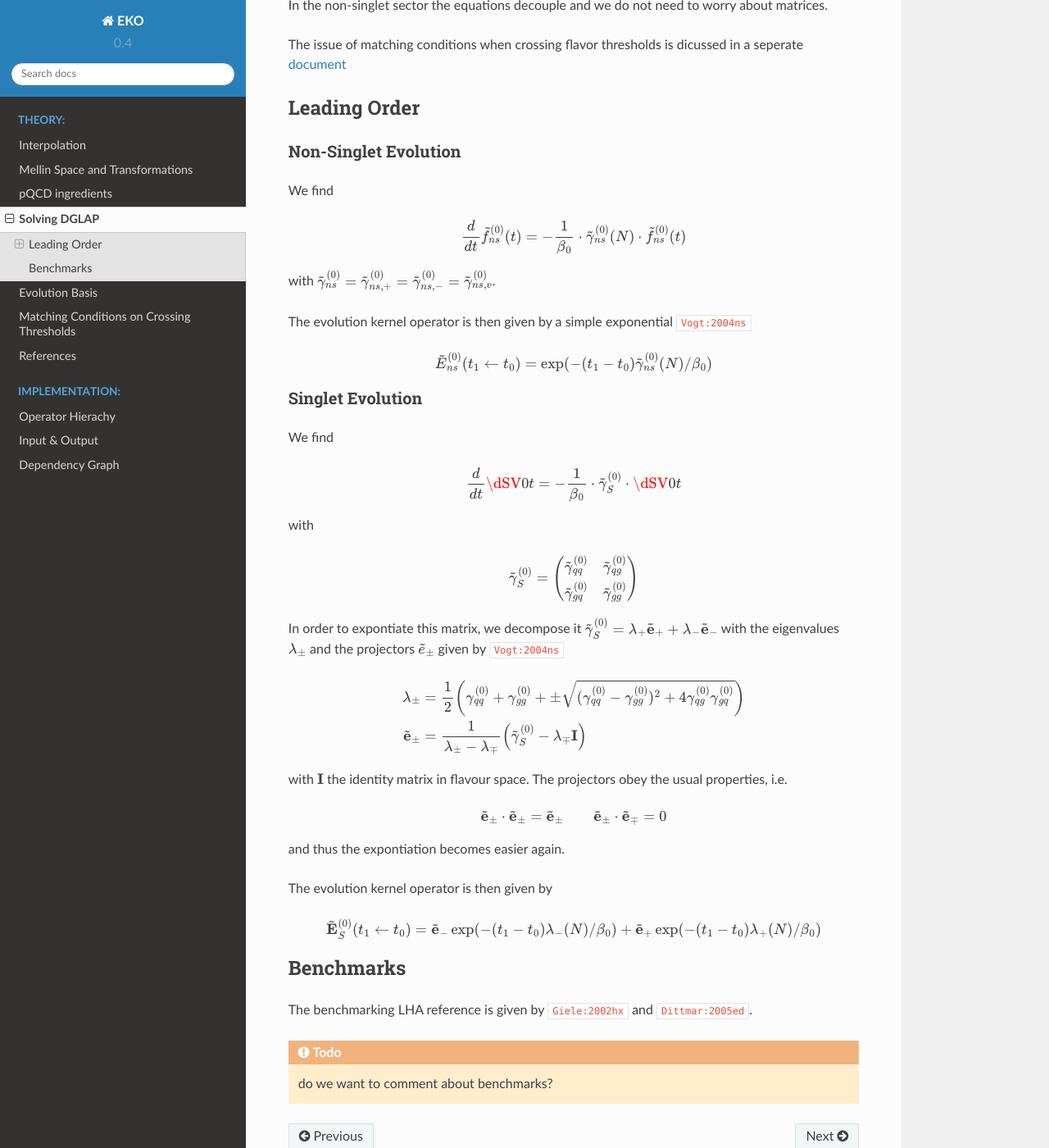
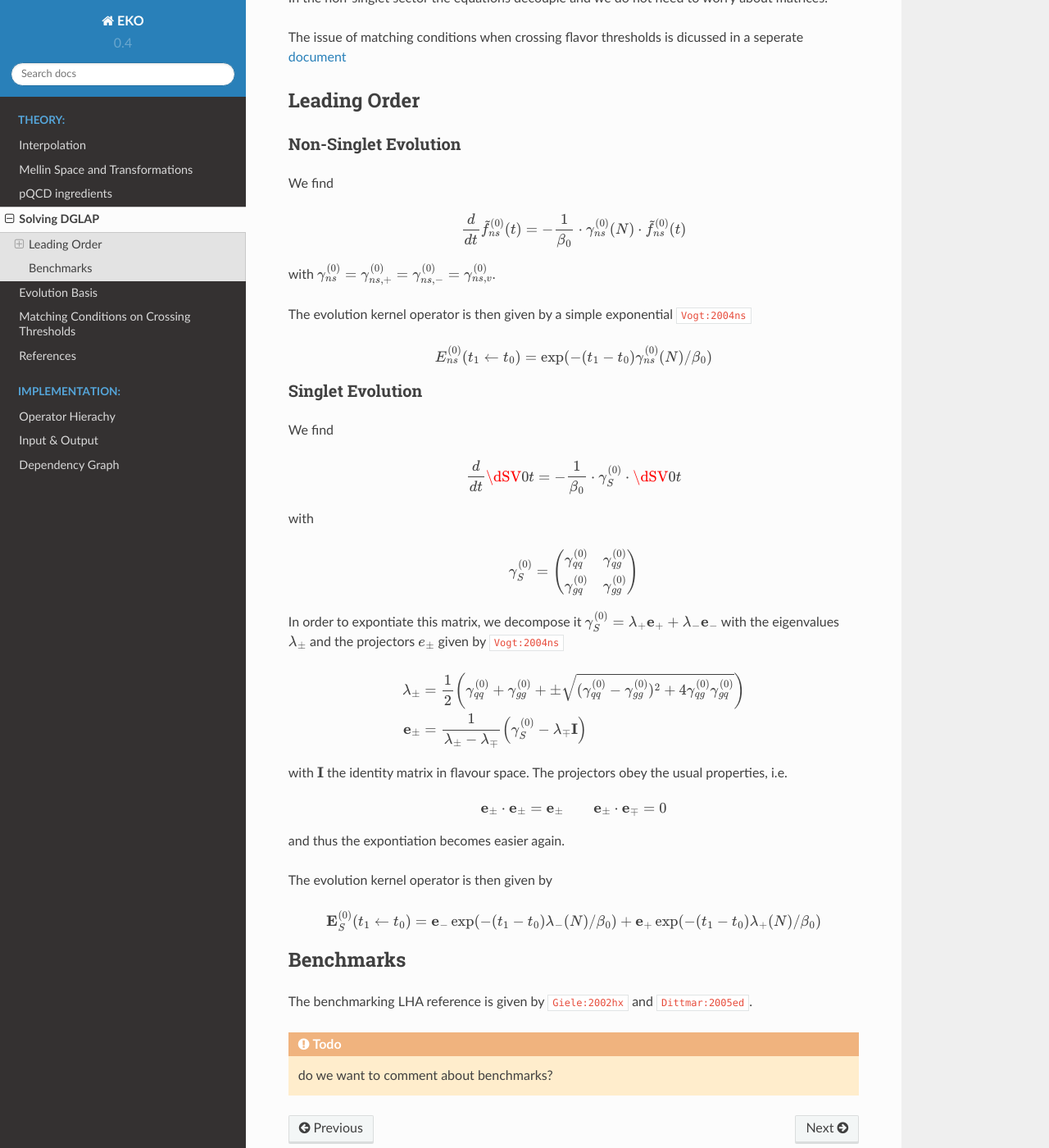
Before and after one commit to NNPDF/eko, a Sphinx documentation site: the page built from doc/source/Theory/DGLAP.txt, in a window 1280 px wide and 1400 px high, scrolled down 1003 px. Shown: the whole window at 82% size. Built offline with Sphinx 7.4.7 and the Read the Docs theme 2.0.0, drawn with Linux system fonts in a browser that asks for light colours; pages that are not in the unit, such as notebooks, are missing from menus; cross-references to code outside the pages are shown as plain code; some of the changed text lies outside the part shown.

Commit message:
Update doc

```diff
--- a/doc/source/Code/Dependency.txt
+++ b/doc/source/Code/Dependency.txt
@@ -1,7 +1,9 @@
 Dependency Graph
 ================
 
+.. generating command: pydeps ../../../src/eko
 .. image:: /img/eko.svg
-  :width: 600
   :align: center
   :alt: dependency graph
+
+Generated using `pydeps <https://pydeps.readthedocs.io/en/latest/>`_.
--- a/doc/source/Theory/DGLAP.txt
+++ b/doc/source/Theory/DGLAP.txt
@@ -11,9 +11,9 @@ with :math:`\mathbf P` the Altarelli-Parisi splitting functions (see :doc:`pQCD`
 In :doc:`Mellin space <Mellin>` the DGLAP equations are just differential equations:
 
 .. math::
-    \frac{d}{d\ln(\mu_F^2)} \tilde{\mathbf{f}}(N,\mu_F^2) = -\tilde \gamma(N) \cdot \tilde{\mathbf{f}}(N,\mu_F^2)
+    \frac{d}{d\ln(\mu_F^2)} \tilde{\mathbf{f}}(N,\mu_F^2) = -\gamma(N) \cdot \tilde{\mathbf{f}}(N,\mu_F^2)
 
-(Note the additional minus in the definition for :math:`\tilde \gamma`).
+(Note the additional minus in the definition for :math:`\gamma`).
 
 We change the evolution variable to :math:`t(\mu_F^2) = \ln(1/a_s(\mu_F^2))`
 and then the differential equations to solve are given by
@@ -21,7 +21,7 @@ and then the differential equations to solve are given by
 .. math::
     \frac{d}{dt} \tilde{\mathbf{f}}(N,t)
         = \frac{d\ln(\mu_F^2)}{dt} \cdot \frac{d \tilde{\mathbf{f}}(N,\mu_F^2)}{d\ln(\mu_F^2)}
-        = \frac{a_s(\mu_F^2)}{\beta(a_s(\mu_F^2))} \cdot \tilde \gamma(N) \cdot \tilde{\mathbf{f}}(N,t)
+        = \frac{a_s(\mu_F^2)}{\beta(a_s(\mu_F^2))} \cdot \gamma(N) \cdot \tilde{\mathbf{f}}(N,t)
 
 This transformation makes the equations explicitly independent of the :doc:`running coupling <pQCD>` at LO.
 
@@ -29,13 +29,13 @@ The solution can be written in terms of an evolution kernel operator :math:`\mat
 :class:`~eko.evolution_operator.PhysicalOperator`)
 
 .. math::
-    \tilde{\mathbf{f}}(N,t_1) = \tilde{\mathbf{E}}(t_1 \leftarrow t_0) \cdot \tilde{\mathbf{f}}(N,t_0)
+    \tilde{\mathbf{f}}(N,t_1) = {\mathbf{E}}(t_1 \leftarrow t_0) \cdot \tilde{\mathbf{f}}(N,t_0)
 
 Using :doc:`Interpolation <Interpolation>` on both the inital and final PDF, we can then discretize the
 evolution kernel operator and define :math:`\hat{\mathbf{E}}` by
 
 .. math::
-    \hat{\mathbf{E}}_{k,j}(t_1\leftarrow t_0) = \mathcal{M}^{-1}\left[\tilde{\mathbf{E}}(t_1 \leftarrow t_0)\tilde p_j(N)\right](x_k)
+    \hat{\mathbf{E}}_{k,j}(t_1\leftarrow t_0) = \mathcal{M}^{-1}\left[{\mathbf{E}}(t_1 \leftarrow t_0)\tilde p_j(N)\right](x_k)
 
 Now, we can write the solution to DGLAP in a true matrix operator scheme and find
 
@@ -55,14 +55,14 @@ Non-Singlet Evolution
 We find
 
 .. math::
-    \frac{d}{dt} \tilde f_{ns}^{(0)}(t) = -\frac{1}{\beta_0} \cdot \tilde \gamma_{ns}^{(0)}(N) \cdot \tilde f_{ns}^{(0)}(t)
+    \frac{d}{dt} \tilde f_{ns}^{(0)}(t) = -\frac{1}{\beta_0} \cdot \gamma_{ns}^{(0)}(N) \cdot \tilde f_{ns}^{(0)}(t)
 
-with :math:`\tilde \gamma_{ns}^{(0)} = \tilde\gamma_{ns,+}^{(0)} = \tilde\gamma_{ns,-}^{(0)} = \tilde\gamma_{ns,v}^{(0)}`.
+with :math:`\gamma_{ns}^{(0)} = \gamma_{ns,+}^{(0)} = \gamma_{ns,-}^{(0)} = \gamma_{ns,v}^{(0)}`.
 
 The evolution kernel operator is then given by a simple exponential :cite:`Vogt:2004ns`
 
 .. math::
-    \tilde E^{(0)}_{ns}(t_1\leftarrow t_0) = \exp(-(t_1-t_0) \tilde \gamma_{ns}^{(0)}(N)/\beta_0 )
+    E^{(0)}_{ns}(t_1\leftarrow t_0) = \exp(-(t_1-t_0) \gamma_{ns}^{(0)}(N)/\beta_0 )
 
 Singlet Evolution
 ^^^^^^^^^^^^^^^^^
@@ -70,36 +70,36 @@ Singlet Evolution
 We find
 
 .. math::
-    \frac{d}{dt} \dSV{0}{t} = -\frac{1}{\beta_0} \cdot \tilde{\gamma}_S^{(0)} \cdot \dSV{0}{t}
+    \frac{d}{dt} \dSV{0}{t} = -\frac{1}{\beta_0} \cdot \gamma_S^{(0)} \cdot \dSV{0}{t}
 
 with
 
 .. math ::
-    \tilde{\gamma}_S^{(0)} = \begin{pmatrix}
-                                \tilde \gamma_{qq}^{(0)} & \tilde \gamma_{qg}^{(0)}\\
-                                \tilde \gamma_{gq}^{(0)} & \tilde \gamma_{gg}^{(0)}
+    \gamma_S^{(0)} = \begin{pmatrix}
+                                \gamma_{qq}^{(0)} & \gamma_{qg}^{(0)}\\
+                                \gamma_{gq}^{(0)} & \gamma_{gg}^{(0)}
                             \end{pmatrix}
 
 In order to expontiate this matrix, we decompose it
-:math:`\tilde \gamma_S^{(0)} = \lambda_+ \tilde {\bf e}_+ + \lambda_- \tilde {\bf e}_-` with
-the eigenvalues :math:`\lambda_{\pm}` and the projectors :math:`\tilde e_{\pm}` given by :cite:`Vogt:2004ns`
+:math:`\gamma_S^{(0)} = \lambda_+ {\bf e}_+ + \lambda_- {\bf e}_-` with
+the eigenvalues :math:`\lambda_{\pm}` and the projectors :math:`e_{\pm}` given by :cite:`Vogt:2004ns`
 
 .. math::
     \lambda_{\pm} &= \frac 1 2 \left( \gamma_{qq}^{(0)} + \gamma_{gg}^{(0)} + \pm \sqrt{(\gamma_{qq}^{(0)}-\gamma_{gg}^{(0)})^2 + 4\gamma_{qg}^{(0)}\gamma_{gq}^{(0)}} \right)\\
-    \tilde {\bf e}_{\pm} &= \frac{1}{\lambda_{\pm} - \lambda_{\mp}} \left( \tilde \gamma_S^{(0)}  - \lambda_{\mp} \mathbf I \right)
+    {\bf e}_{\pm} &= \frac{1}{\lambda_{\pm} - \lambda_{\mp}} \left( \gamma_S^{(0)}  - \lambda_{\mp} \mathbf I \right)
 
 with :math:`\mathbf I` the identity matrix in flavour space.
 The projectors obey the usual properties, i.e.
 
 .. math::
-    \tilde {\bf e}_{\pm} \cdot \tilde {\bf e}_{\pm} = \tilde {\bf e}_{\pm} \qquad \tilde {\bf e}_{\pm} \cdot \tilde {\bf e}_{\mp} = 0
+    {\bf e}_{\pm} \cdot {\bf e}_{\pm} = {\bf e}_{\pm} \qquad {\bf e}_{\pm} \cdot {\bf e}_{\mp} = 0
 
 and thus the expontiation becomes easier again.
 
 The evolution kernel operator is then given by
 
 .. math::
-    \tilde{\mathbf{E}}^{(0)}_{S}(t_1\leftarrow t_0) = \tilde{\mathbf{e}}_-\exp(-(t_1-t_0) \lambda_{-}(N)/\beta_0 ) + \tilde{\mathbf{e}}_+\exp(-(t_1-t_0) \lambda_{+}(N)/\beta_0 )
+    {\mathbf{E}}^{(0)}_{S}(t_1\leftarrow t_0) = {\mathbf{e}}_-\exp(-(t_1-t_0) \lambda_{-}(N)/\beta_0 ) + {\mathbf{e}}_+\exp(-(t_1-t_0) \lambda_{+}(N)/\beta_0 )
 
 Benchmarks
 ----------
--- a/doc/source/Theory/Mellin.txt
+++ b/doc/source/Theory/Mellin.txt
@@ -10,8 +10,8 @@ The Mellin transformation is given by
 .. math::
     \tilde g(N) = \mathcal{M}[g(x)](N) = \int\limits_{0}^{1} x^{N-1} g(x)\,dx
 
-where we will denote all objects in Mellin-space with an additional tilde.
-The inverse Mellin transformation is given by
+We will denote objects in Mellin-space with an additional tilde if they may appear in
+both spaces. The inverse Mellin transformation is given by
 
 .. math::
     g(x) = \mathcal{M}^{-1}[\tilde g(N)](x) = \frac{1}{2\pi i} \int\limits_{\mathcal{P}} x^{-N} \tilde g(N)\,dN
--- a/doc/source/Theory/pQCD.txt
+++ b/doc/source/Theory/pQCD.txt
@@ -39,7 +39,6 @@ coupling :math:`a_s(\mu^2)` and are given by :cite:`Moch:2004pa` :cite:`Vogt:200
 
 .. math::
     \mathbf{P}(x,\mu^2) &= \sum\limits_{j=0} a_s^{j+1}(\mu^2) \mathbf{P}^{(j)}(x) \\
-    \tilde{\gamma}^{(j)}(N) &= -\mathcal{M}[\mathbf{P}^{(j)}(x)](N)
+    {\gamma}^{(j)}(N) &= -\mathcal{M}[\mathbf{P}^{(j)}(x)](N)
 
-Note the additional minus in the definition of :math:`\tilde \gamma` and that we denote objects
-in Mellin space with an tilde.
+Note the additional minus in the definition of :math:`\gamma`.
```
Also changed, not shown: doc/source/Code/IO.txt (+6 -6 lines), doc/source/refs.bib (+14 -0 lines), doc/source/img/eko.svg, 2 other files.
